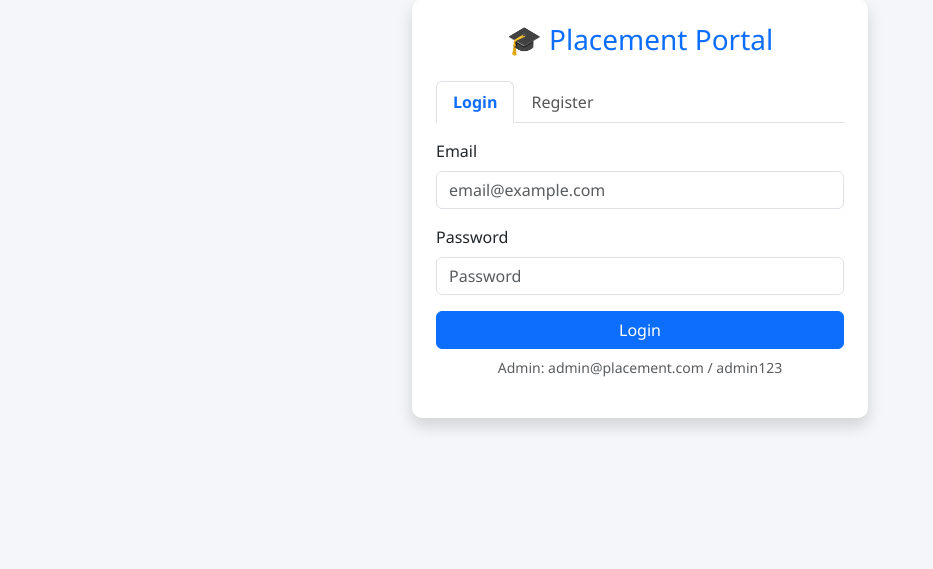
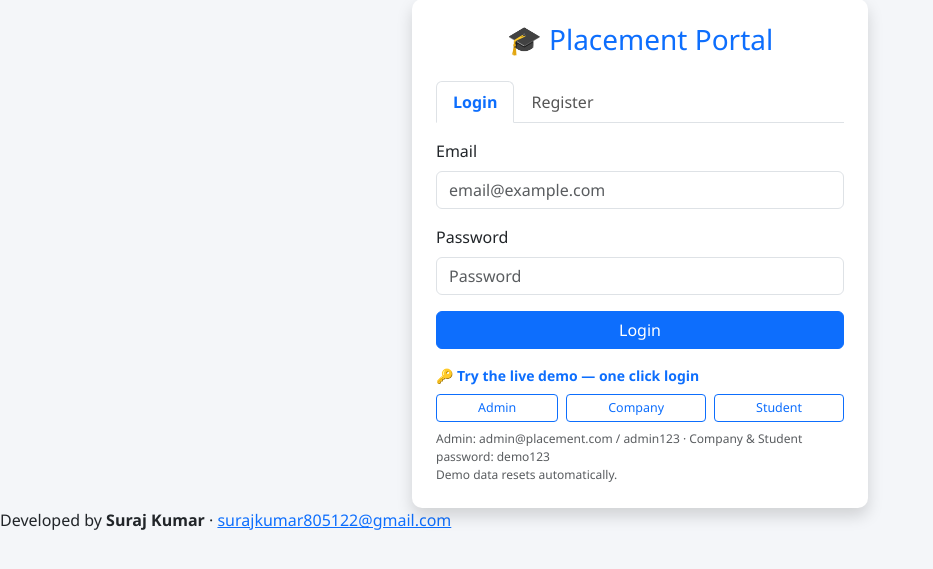
Before and after one commit to suraj-kumar123rs/placement-portal, a Flask app: page / in a window 1280 px wide. Shown: the part 49-618 px from the top of the page, without its empty margins (0-933 px from the left). Run offline with Flask 3, Linux system fonts and the light colour scheme; some libraries are stand-ins or nearby versions.

Commit message:
Enhance login page with demo options and footer
Added demo login buttons and developer credit.

```diff
--- a/templates/index.html
+++ b/templates/index.html
@@ -42,7 +42,15 @@
             </div>
             <div v-if="authError" class="alert alert-danger py-2">{{ authError }}</div>
             <button class="btn btn-primary w-100" @click="doLogin">Login</button>
-            <p class="text-muted mt-2 small text-center">Admin: admin@placement.com / admin123</p>
+            <div class="demo-box mt-3">
+              <div class="small fw-semibold text-primary mb-2">🔑 Try the live demo — one click login</div>
+              <div class="d-flex gap-2">
+                <button class="btn btn-outline-primary btn-sm flex-fill" @click="demoLogin('admin@placement.com','admin123')">Admin</button>
+                <button class="btn btn-outline-primary btn-sm flex-fill" @click="demoLogin('company@demo.com','demo123')">Company</button>
+                <button class="btn btn-outline-primary btn-sm flex-fill" @click="demoLogin('student@demo.com','demo123')">Student</button>
+              </div>
+              <div class="text-muted mt-2" style="font-size:.75rem">Admin: admin@placement.com / admin123 · Company &amp; Student password: demo123<br>Demo data resets automatically.</div>
+            </div>
           </div>
 
           <!-- REGISTER -->
@@ -375,6 +383,7 @@
 
   </div>
 
+  <footer class="dev-credit">Developed by <b>Suraj Kumar</b> · <a href="mailto:surajkumar805122@gmail.com">surajkumar805122@gmail.com</a></footer>
   <script src="https://cdn.jsdelivr.net/npm/vue@3.4.21/dist/vue.global.prod.js"></script>
   <script src="/static/js/app.js"></script>
   {% endraw %}
```
